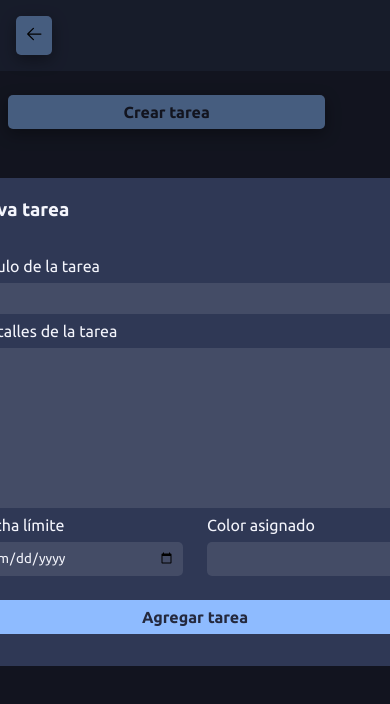
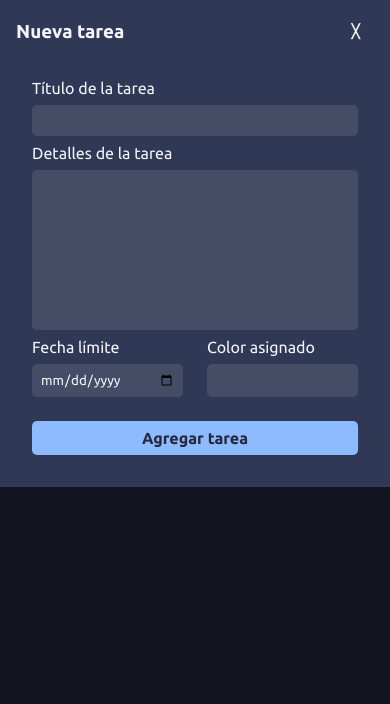
Before and after one commit to oscarmumm/gestor-de-proyectos, a React (Vite) app: page /current-project in a window 390 px wide. Both pictures are taken after a click on the button "Crear tarea". Shown: the top 704 px of the page. Built offline with nearby package versions, Linux system fonts and the light colour scheme.

Commit message:
corregida apariencia de los modal newproject y newtask

```diff
--- a/src/components/NewTask/NewTask.css
+++ b/src/components/NewTask/NewTask.css
@@ -87,3 +87,16 @@
 .new-task__color-label {
     place-self: start;
 }
+
+@media (max-width: 576px) {
+    .new-task {
+        width: 100vw;
+        border-radius: 0;
+        position: fixed;
+        top: 0;
+
+    }
+    .new-task-form {
+        min-width: 0;
+    }
+}
--- a/src/components/ProjectCreationOptions/ProjectCreationOptions.css
+++ b/src/components/ProjectCreationOptions/ProjectCreationOptions.css
@@ -83,7 +83,8 @@
 @media (max-width: 576px) {
     .project-creation-options {
         width: 100vw;
-        height: 100vh;
         border-radius: 0;
+        position: fixed;
+        top: 0;
     }
 }
```
